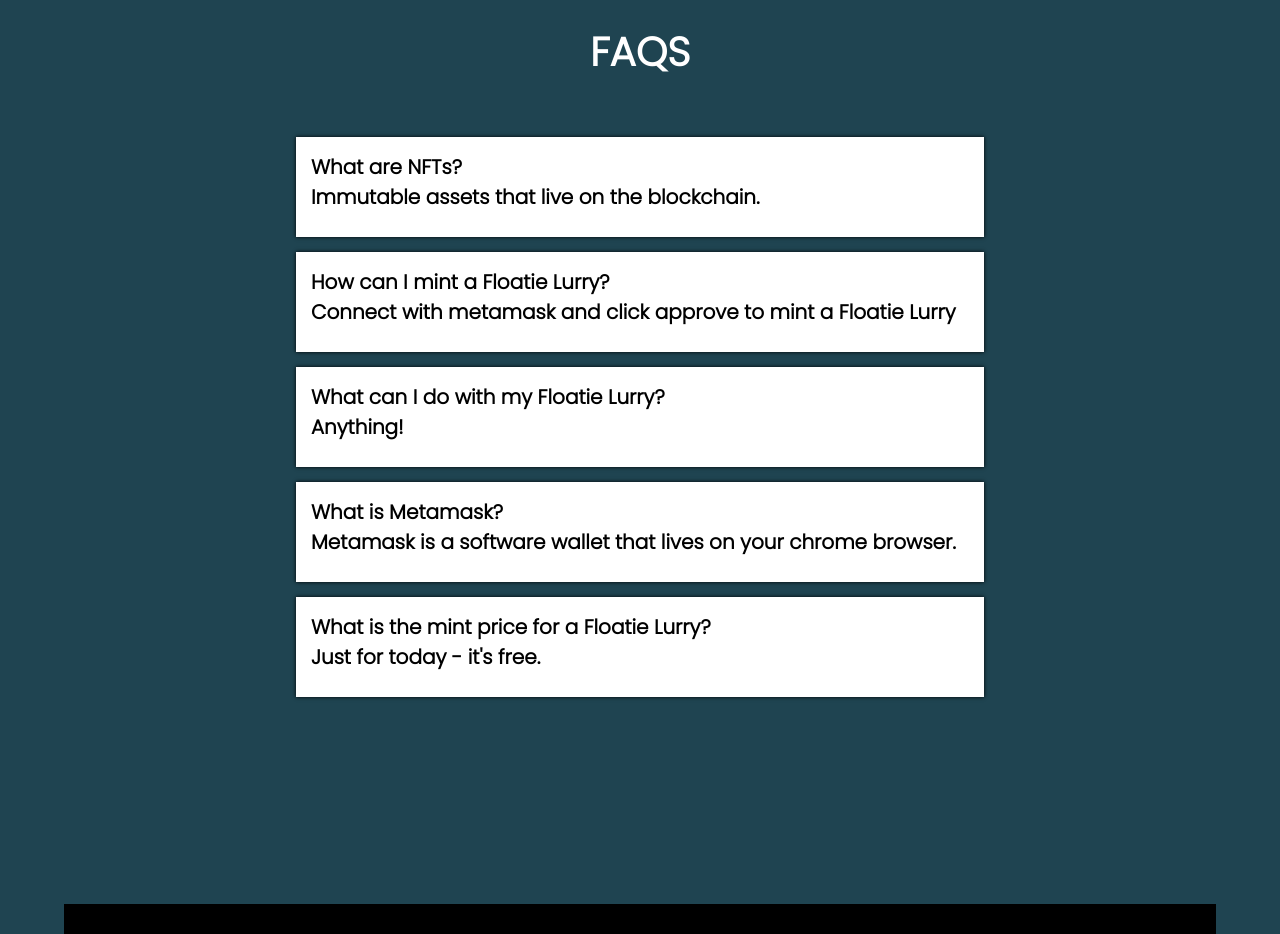
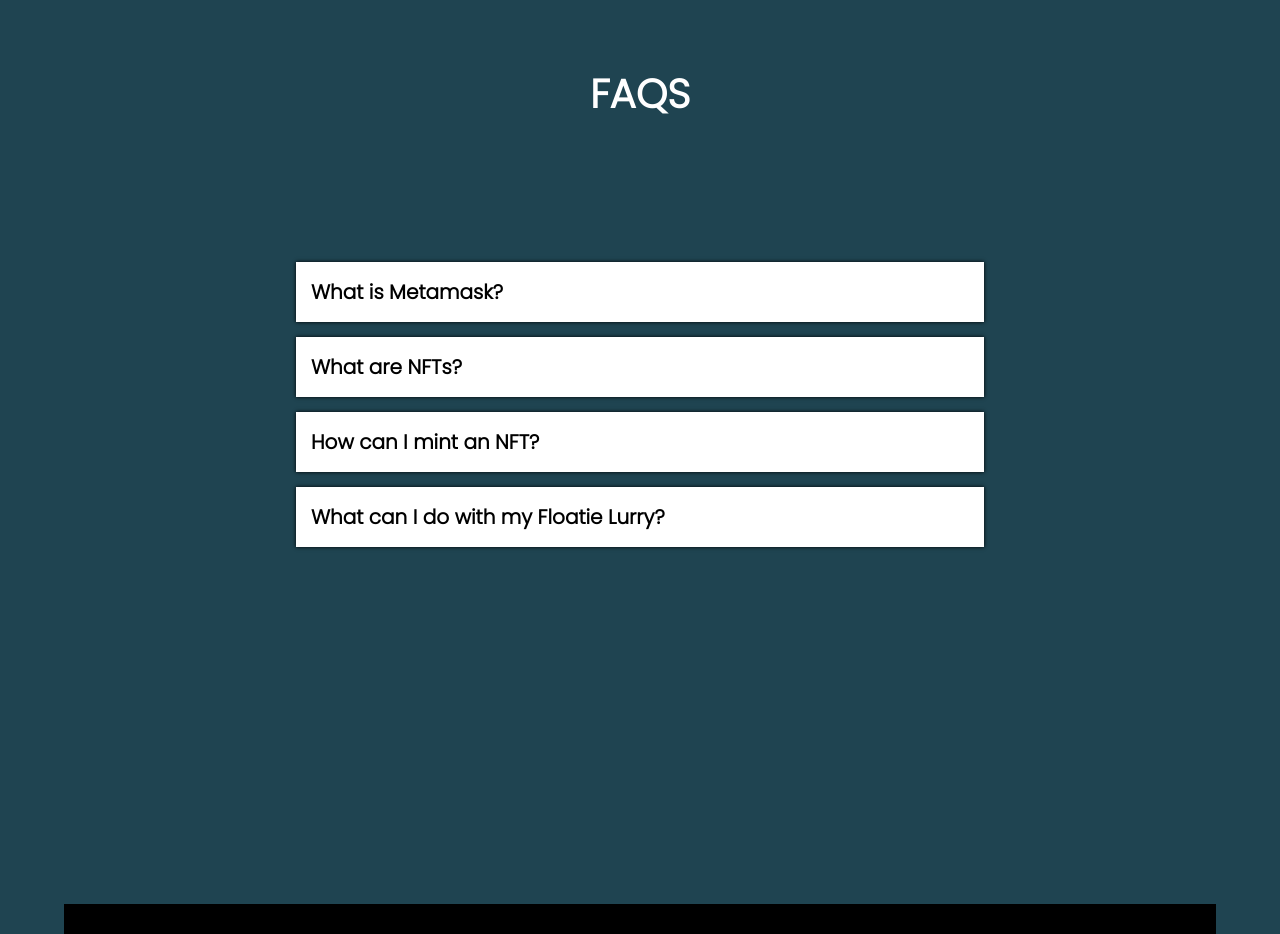
Before and after one commit to CrumpetsNTea/Lurry-Contract-Website, a React (Create React App) app in the folder LurryMintSite/: page / in a window 1280 px wide. Shown: the part 2380-3314 px from the top of the page. Built offline with nearby package versions, Linux system fonts and the light colour scheme.

Commit message:
complete FAQ component

```diff
--- a/LurryMintSite/src/App.js
+++ b/LurryMintSite/src/App.js
@@ -5,7 +5,6 @@ import MintPage from './components/Mint';
 import Roadmap from './components/Roadmap';
 import QuestionList from './components/QuestionList';
 import TeamList from './components/TeamList';
-import Footer from './components/Footer';
 
 
 const App = () => {
--- a/LurryMintSite/src/components/FAQ.jsx
+++ b/LurryMintSite/src/components/FAQ.jsx
@@ -1,11 +1,12 @@
 import React from 'react';
 
 
-function FAQ({faq, index}) {
+function FAQ({faq, index, toggleFAQ}) {
 
   return (
-    <div className={"faq " + (faq.open ? 'open' : '')}
-    key={index}>
+    <div className="question-container">
+       <div className={"faq " + (faq.open ? 'open' : '')}
+        key={index} onClick={() => toggleFAQ(index)}>
       <div className="faq-question">
         {faq.question}
       </div>
@@ -13,6 +14,8 @@ function FAQ({faq, index}) {
         {faq.answer}
       </div>
     </div>
+    </div>
+
   )
 }
 
--- a/LurryMintSite/src/components/QuestionList.jsx
+++ b/LurryMintSite/src/components/QuestionList.jsx
@@ -10,31 +10,37 @@ function QuestionList() {
   // set default state to questions and answers - set one card to open
   const [faqs, setFaqs] = useState([
     {
-      question: "What are NFTs?",
-      answer: "Immutable assets that live on the blockchain.",
-      open: true
+      question: "What is Metamask?",
+      answer: "Metamask is crypto wallet available as a Chrome browser extension. It is free to use and supports both mainnet (public blockchain), as well as testnet (testing environment) accounts.",
+      open: false
     },
     {
-      question: "How can I mint a Floatie Lurry?",
-      answer: "Connect with metamask and click approve to mint a Floatie Lurry",
+      question: "What are NFTs?",
+      answer: "NFTs (Non-Fungible Tokens) are digital assets which live on the blockchain. These assets come in many Use cases of NFTs include:  ",
+      open: false
+    },
+    {
+      question: "How can I mint an NFT?",
+      answer: "Connect with metamask and click 'Approve' to mint a Floatie Lurry. For a demonstration, check out our step-by-step guide in the section below!",
       open: false
     },
     {
       question: "What can I do with my Floatie Lurry?",
-      answer: "Anything!",
-      open: false
-    },
-    {
-      question: "What is Metamask?",
-      answer: "Metamask is a software wallet that lives on your chrome browser.",
-      open: false
-    },
-    {
-      question: "What is the mint price for a Floatie Lurry?",
-      answer: "Just for today - it's free.",
+      answer: "Absolutely anything you want! Post-mint, as long as the NFT remains in your wallet, you are free to use it in any way you wish!",
       open: false
     }
   ]);
+
+  const toggleFAQ = (index) => {
+    setFaqs(faqs.map((faq, index) => {
+      if (index === index) {
+        faq.open = !faq.open
+      } else {
+        faq.open = false;
+      }
+      return faq;
+    }))
+  }
 
 return (
   <div className="faq-container">
@@ -42,7 +48,7 @@ return (
     <h1>FAQs</h1>
     <div className="faqs">
       {faqs.map((faq, i) => (
-        <FAQ faq={faq} index={i}/>
+        <FAQ faq={faq} index={i} toggleFAQ={toggleFAQ}/>
       ))}
     </div>
   </div>
--- a/LurryMintSite/src/styles/QuestionList.css
+++ b/LurryMintSite/src/styles/QuestionList.css
@@ -41,7 +41,7 @@
 
 .faqs .faq {
   margin: 15px;
-  height: 100px;
+  height: 80x;
   padding: 15px;
  background-color: white;
  box-shadow: 0px 0px 4px black;
@@ -50,3 +50,44 @@
 .faq-question, .faq-answer {
   color: black;
 }
+
+.question-container {
+  position: relative;
+  font-size: 18px;
+}
+
+.faqs .faq .faq-answer {
+  opacity: 0;
+  max-height: 0;
+  overflow-y: hidden;
+  transition: all 0.4s ease;
+}
+
+.faqs .faq .faq-question {
+  position: relative;
+  font-size: 20px;
+  transition: all 0.4s ease;
+}
+
+.faqs .faq .faq-question::after {
+  content: '';
+  position: absolute;
+  top: 50%;
+  right: 0px;
+  transform: translateY(-50%);
+  width: 30px;
+  height: 30px;
+  background-position: center;
+  background-size: contain;
+  background-repeat: no-repeat;
+  transition: all 0.4s ease;
+}
+
+.faqs .faq.open .faq-question {
+  margin-bottom: 15px;
+}
+
+.faqs .faq.open .faq-answer {
+  max-height: 1000px;
+  opacity: 1;
+}
```
Also changed, not shown: LurryMintSite/src/images/Arrow-down.svg (deleted), LurryMintSite/src/images/overlayv4.png (deleted).
